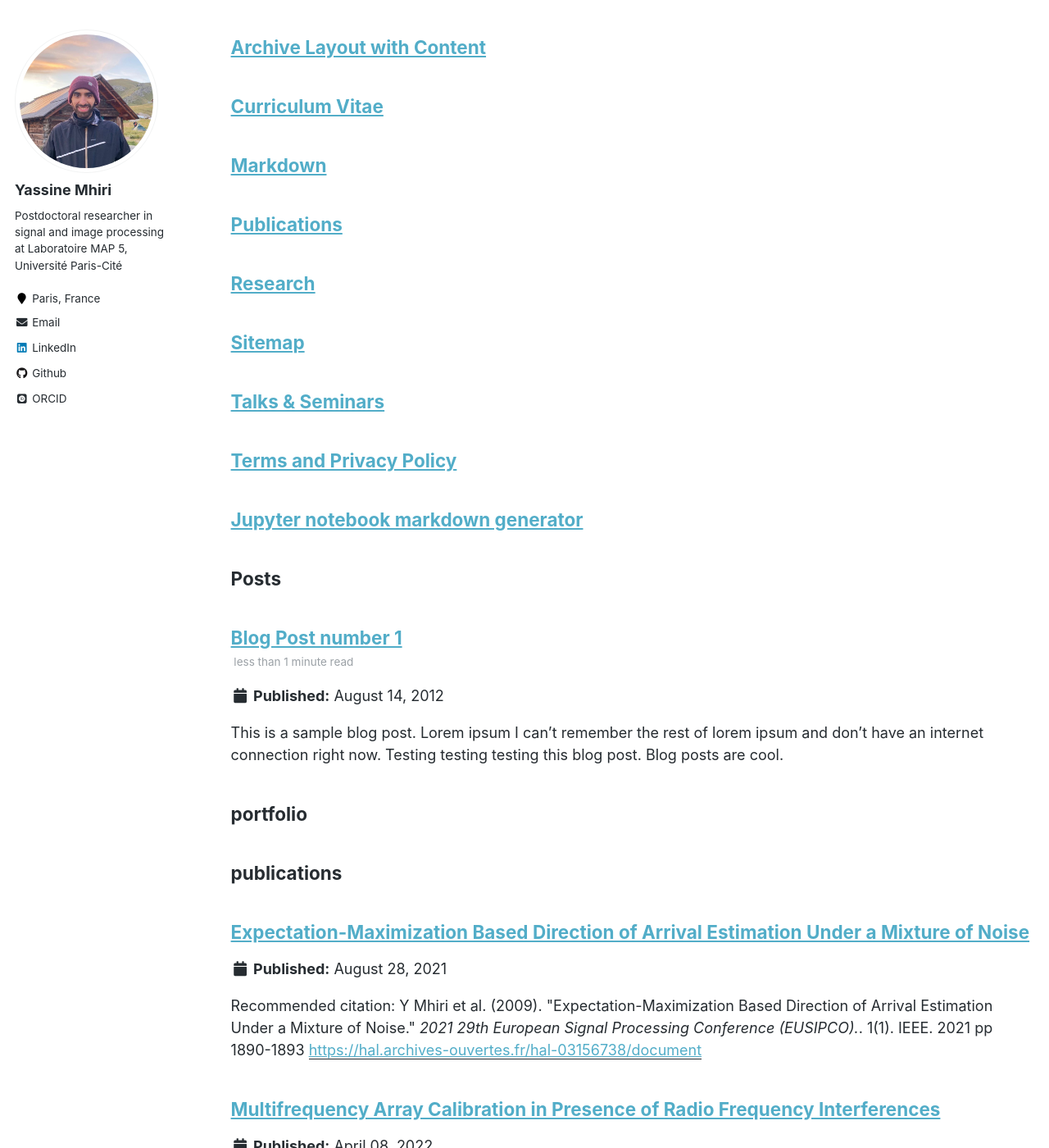
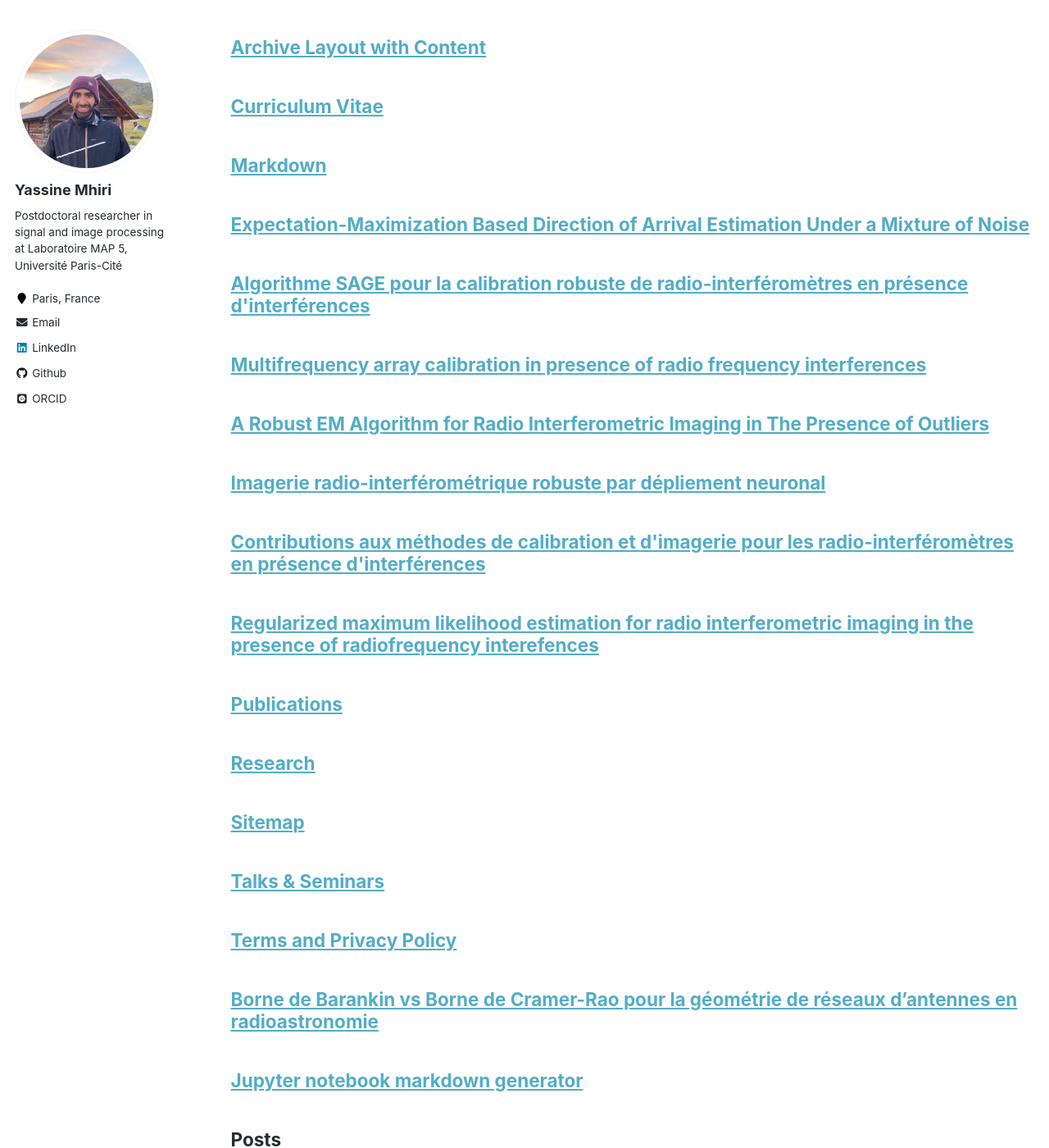
Before and after one commit to y-mhiri/y-mhiri.github.io, a Jekyll site: the page built from _pages/sitemap.md, in a window 1280 px wide and 1400 px high, scrolled down 525 px. Shown: the whole window at 82% size. Built offline with Jekyll 4.4.1, drawn with Linux system fonts in a browser that asks for light colours; some web fonts are replaced.

```diff
--- /dev/null
+++ b/_pages/mhiri2021expectation.md
@@ -0,0 +1,14 @@
+---
+layout: bibtex
+permalink: /publications/mhiri2021expectation
+title: Expectation-Maximization Based Direction of Arrival Estimation Under a Mixture of Noise
+authors: Yassine Mhiri, Mohammed Nabil El Korso, Lucien Bacharach, Arnaud Breloy, Pascal Larzabal
+conference: 2021 29th European Signal Processing conference(EUSIPCO)
+pages: 1890--1893
+year: 2021
+publisher: IEEE
+doi: 10.23919/EUSIPCO54536.2021.9615971
+url: https://doi.org/10.23919/EUSIPCO54536.2021.9615971
+pdf: https://hal.science/hal-03156738/file/ELKORSO_Robust_DOA.pdf
+type: inproceedings
+---
--- /dev/null
+++ b/_pages/mhiri2022algorithme.md
@@ -0,0 +1,11 @@
+---
+layout: bibtex
+permalink: /publications/mhiri2022algorithme
+title: Algorithme SAGE pour la calibration robuste de radio-interféromètres en présence d'interférences
+authors: Yassine Mhiri, Mohammed Nabil El Korso, Arnaud Breloy, Pascal Larzabal
+conference: GRETSI
+year: 2022
+url: https://gretsi.fr/data/colloque/pdf/2022_mhiri920.pdf
+pdf: https://gretsi.fr/data/colloque/pdf/2022_mhiri920.pdf
+type: inproceedings
+---
--- /dev/null
+++ b/_pages/mhiri2022robust.md
@@ -0,0 +1,14 @@
+---
+layout: bibtex
+permalink: /publications/mhiri2022robust
+title: A Robust EM Algorithm for Radio Interferometric Imaging in The Presence of Outliers
+authors: Yassine Mhiri, Mohammed Nabil El Korso, Arnaud Breloy, Pascal Larzabal
+conference: 2022 IEEE Workshop on Signal Processing Systems (SiPS)
+pages: 1--5
+year: 2022
+publisher: IEEE
+doi: 10.1109/SiPS55645.2022.9919255
+url: https://doi.org/10.1109/SiPS55645.2022.9919255
+pdf: https://hal.science/hal-03823295/file/Paper8257-SiPS22.pdf
+type: inproceedings
+---
--- /dev/null
+++ b/_pages/mhiri2023methodes.md
@@ -0,0 +1,11 @@
+---
+layout: bibtex
+permalink: /publications/mhiri2023methodes
+title: Contributions aux méthodes de calibration et d'imagerie pour les radio-interféromètres en présence d'interférences
+authors: Yassine Mhiri
+school: Université Paris-Saclay
+year: 2023
+url: https://theses.hal.science/tel-04297295v1
+pdf: https://theses.hal.science/tel-04297295v1/file/126729_MHIRI_2023_archivage.pdf
+type: phdthesis
+---
--- /dev/null
+++ b/_pages/mhiri2024regularized.md
@@ -0,0 +1,13 @@
+---
+layout: bibtex
+permalink: /publications/mhiri2024regularized
+title: Regularized maximum likelihood estimation for radio interferometric imaging in the presence of radiofrequency interefences
+authors: Yassine Mhiri, Mohammed Nabil El Korso, Arnaud Breloy, Pascal Larzabal
+journal: Signal Processing
+volume: None
+pages: None
+year: 2024
+publisher: Elsevier (accepted, in press)
+doi: None
+type: article
+---
--- /dev/null
+++ b/_pages/wang2023borne.md
@@ -0,0 +1,11 @@
+---
+layout: bibtex
+permalink: /publications/wang2023borne
+title: Borne de Barankin vs Borne de Cramer-Rao pour la géométrie de réseaux d’antennes en radioastronomie
+authors: Jianhua Wang, Lucien Bacharach, Yassine Mhiri, Mohammed Nabil El Korso, Pascal Larzabal
+conference: GRETSI
+year: 2023
+url: https://gretsi.fr/data/colloque/pdf/2023_wang1095.pdf
+pdf: https://gretsi.fr/data/colloque/pdf/2023_wang1095.pdf
+type: inproceedings
+---
```
Also changed, not shown: _pages/mhiri2022multifrequency.md (added, +15 -0 lines), _pages/mhiri2023imagerie.md (added, +10 -0 lines), _pages/talks-seminars.md (+0 -3 lines).
